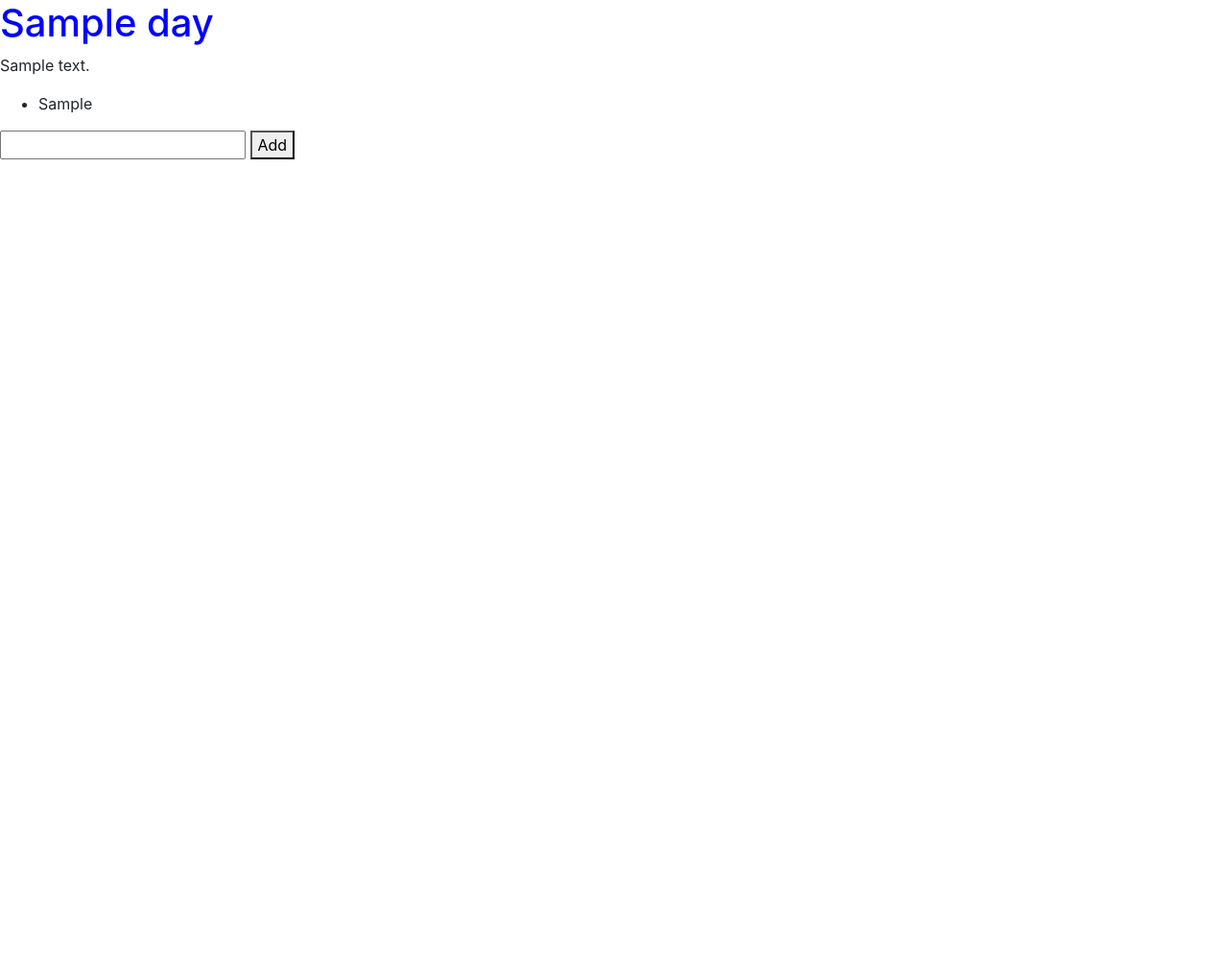
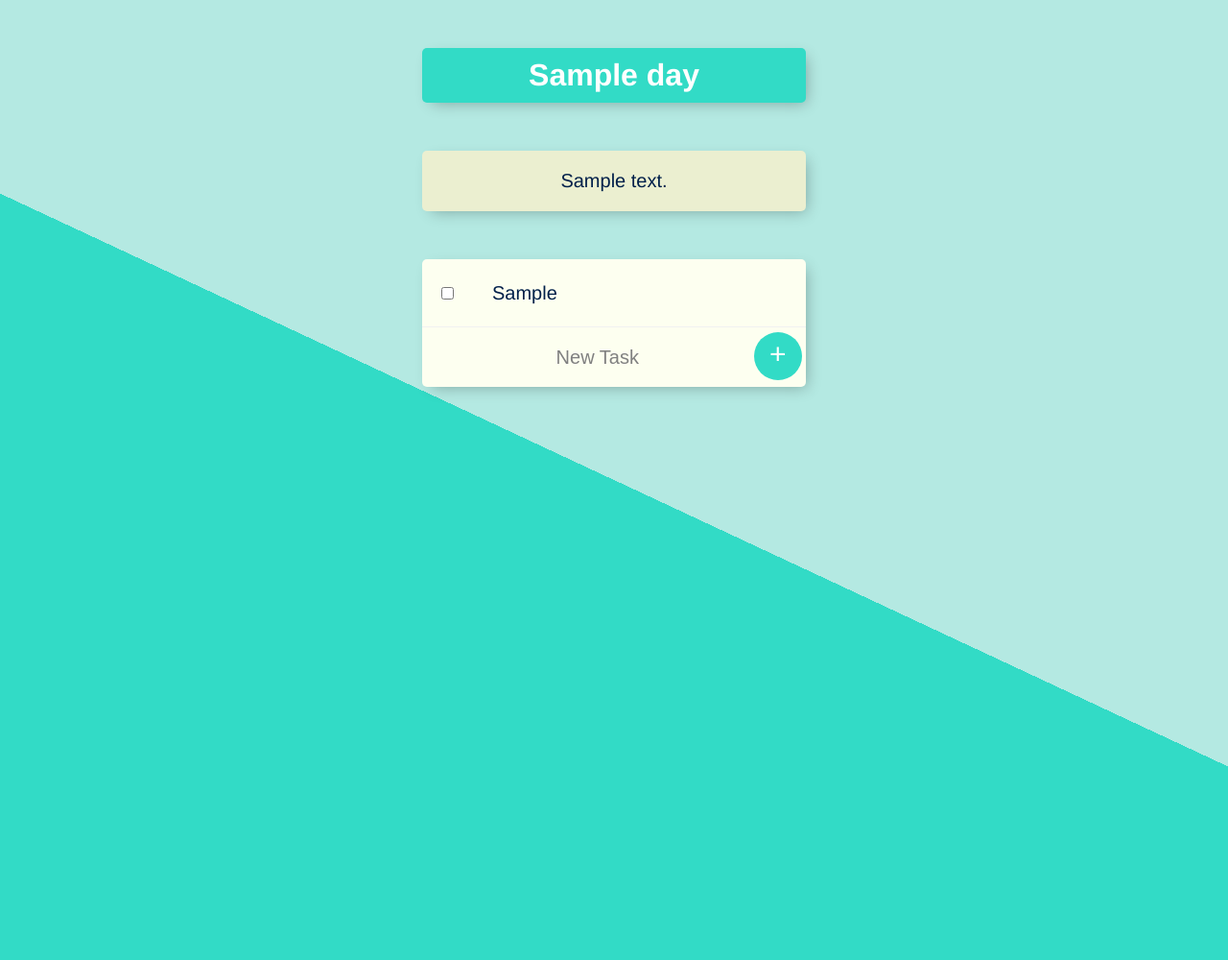
Before and after one commit to Phatfisher/ToDoList, a Node server app: template views/list.ejs in a window 1280 px wide. Shown: the whole page at 96% size. Before the commit the page ends 166 px from the top, so only its background shows below. Run offline with Node 20, Linux system fonts and the light colour scheme; the template is opened without the code that fills it: most values are stand-ins (such as "Sample title", 1, 10 or a date in 2020).

Commit message:
updated todo list. Implemented in css formatting. Implemented in functionaility to display inspi rational quotes.

```diff
--- a/app.js
+++ b/app.js
@@ -1,32 +1,37 @@
 const express = require("express");
 const bodyParser = require("body-parser");
+const quotes = require("inspirational-quotes");
+const timer = require("node-get-time");
 
 const app = express();
 app.use(bodyParser.urlencoded({extended: true}));
+app.use(express.static("public"));
 app.set('view engine', 'ejs');
-var items = ["Pack Food", "Work", "Learn code", "Sleep"];
+
+let items = ["Eat", "Code", "Sleep"];
 
 app.get("/", function(req, res){
-    var today = new Date();
-    var dayDescription = "Here's your todo list for today.";
-    var options = {
+
+    let today = new Date();
+    let dayDescription ='"'+ quotes.getRandomQuote() + '"' ;
+    let options = {
         weekday: 'long',
         year: 'numeric',
         month: 'long',
         day:'numeric'};
-    var day = today.toLocaleDateString("en-US", options);
+    let day = today.toLocaleDateString("en-US", options);
 
     res.render("list",
     {
         DAY: day,
         DayDescription: dayDescription,
         newListItems: items
-    })
+    });
 
 });
 
 app.post("/", function(request, response){
-    var item = request.body.newItem;
+    let item = request.body.newItem;
     items.push(item);
     response.redirect("/");
 });
--- a/package.json
+++ b/package.json
@@ -11,6 +11,9 @@
   "dependencies": {
     "body-parser": "^1.18.3",
     "ejs": "^2.6.1",
-    "express": "^4.16.4"
+    "express": "^4.16.4",
+    "inspirational-quotes": "^1.0.5",
+    "jquery": "^3.3.1",
+    "node-get-time": "^1.1.0"
   }
 }
--- /dev/null
+++ b/public/css/style.css
@@ -0,0 +1,100 @@
+html {
+    background-color: #E4E9FD;
+    background-image: -webkit-linear-gradient(65deg, #32dbc6 50%, #b4e9e2 50%);
+    min-height: 1000px;
+    font-family: 'helvetica neue';
+  }
+
+  h1 {
+    color: #fff;
+    padding: 10px;
+  }
+
+  .box {
+    max-width: 400px;
+    margin: 50px auto;
+    background: #fdfff0;
+    border-radius: 5px;
+    box-shadow: 5px 5px 15px -5px rgba(0, 0, 0, 0.3);
+  }
+
+  #heading {
+    background-color: #32dbc6;
+    text-align: center;
+  }
+  #body {
+    background-color: #ebefd0;
+    text-align: center;
+  }
+
+  .item {
+    min-height: 70px;
+    display: flex;
+    align-items: center;
+    border-bottom: 1px solid #F1F1F1;
+  }
+
+  .item:last-child {
+    border-bottom: 0;
+  }
+
+  input:checked+p {
+    text-decoration: line-through;
+    text-decoration-color: #32dbc6;
+  }
+
+  input[type="checkbox"] {
+    margin: 20px;
+  }
+
+  p {
+    margin: 0;
+    padding: 20px;
+    font-size: 20px;
+    font-weight: 200;
+    color: #00204a;
+  }
+
+  form {
+    text-align: center;
+    margin-left: 20px;
+  }
+
+  button {
+    min-height: 50px;
+    width: 50px;
+    border-radius: 50%;
+    border-color: transparent;
+    background-color: #32dbc6;
+    color: #fff;
+    font-size: 30px;
+    padding-bottom: 6px;
+    border-width: 0;
+  }
+
+  input[type="text"] {
+    text-align: center;
+    height: 60px;
+    top: 10px;
+    border: none;
+    background: transparent;
+    font-size: 20px;
+    font-weight: 200;
+    width: 313px;
+  }
+
+  input[type="text"]:focus {
+    outline: none;
+    box-shadow: inset 0 -3px 0 0 #010101;
+  }
+
+  ::placeholder {
+    color: grey;
+    opacity: 1;
+  }
+
+  footer {
+    color: white;
+    color: rgba(0, 0, 0, 0.5);
+    text-align: center;
+  }
--- a/views/list.ejs
+++ b/views/list.ejs
@@ -1,30 +1,37 @@
 <!DOCTYPE html>
 <html lang="en" dir="ltr">
+
 <head>
     <meta charset="utf-8">
     <title>My To Do List</title>
-        <link rel="stylesheet" href="https://stackpath.bootstrapcdn.com/bootstrap/4.3.1/css/bootstrap.min.css" integrity="sha384-ggOyR0iXCbMQv3Xipma34MD+dH/1fQ784/j6cY/iJTQUOhcWr7x9JvoRxT2MZw1T" crossorigin="anonymous">
+    <link rel="stylesheet" href="css/style.css">
+    <!-- <link rel="stylesheet" href="https://stackpath.bootstrapcdn.com/bootstrap/4.3.1/css/bootstrap.min.css" integrity="sha384-ggOyR0iXCbMQv3Xipma34MD+dH/1fQ784/j6cY/iJTQUOhcWr7x9JvoRxT2MZw1T" crossorigin="anonymous"> -->
 </head>
+
 <body>
-        <% if(DAY === "Saturday" || DAY === "Sunday"){ %>
-            <h1 style="color: purple"><%= DAY %></h1>
-       <% }
-        else{ %>
-            <h1 style="color: blue"><%= DAY %></h1>
-        <% }
-        %>
+    <div class="box" id="heading">
+        <h1><%= DAY %></h1>
+
+    </div>
+
+    <div class="box" id="body">
         <p><%= DayDescription %></p>
+    </div>
 
-        <ul>
-            <% for(var i = 0; i < newListItems.length; i++)
-            { %>
-                 <li><%= newListItems[i] %></li>
+    <div class="box">
+
+        <% for(var i = 0; i < newListItems.length; i++) { %>
+        <div class="item">
+            <input type="checkbox">
+            <p><%= newListItems[i] %></p>
+        </div>
         <% } %>
-        </ul>
 
         <form class="" action="/" method="post">
-            <input type="text" name="newItem">
-            <button type="submit" name="button">Add</button>
+            <input type="text" name="newItem" placeholder="New Task" autocomplete="off">
+            <button type="submit" name="button">+</button>
         </form>
+    </div>
 </body>
+
 </html>
```
Also changed, not shown: 1 other file. Lines whose indentation alone changed are shown as unchanged.
